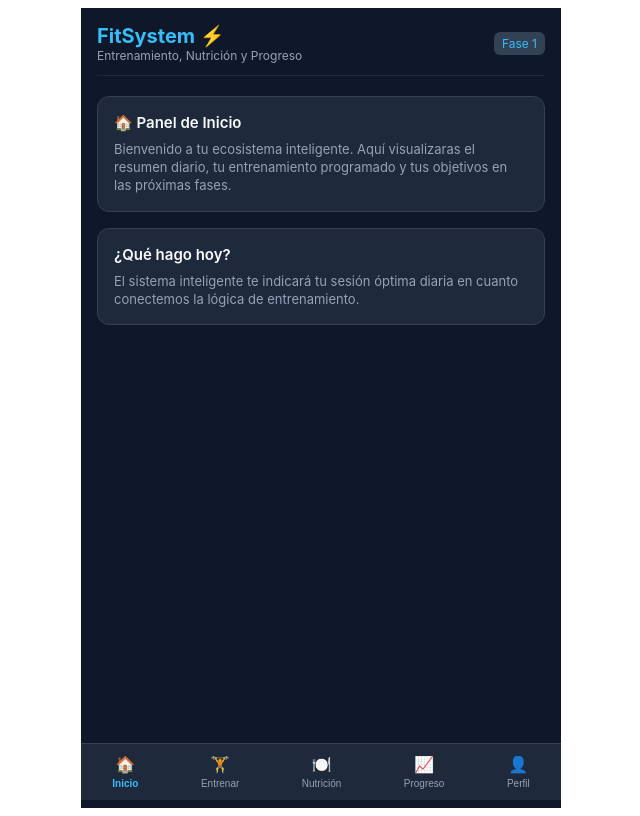
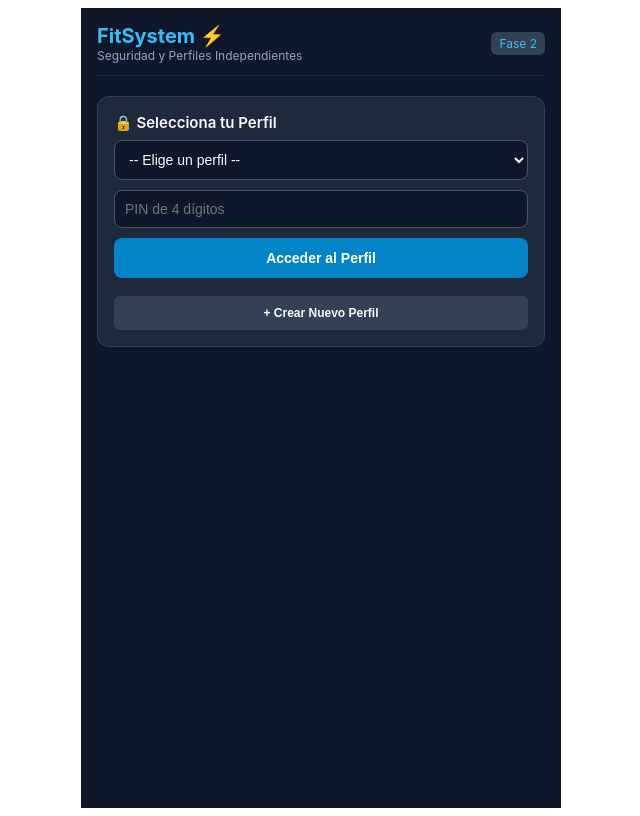
Before and after one commit to Natxmad-boop/fitapp, a React (Vite) app: page / in a window 1280 px wide. Shown: the whole page, without its empty margins (319-959 px from the left). Built offline with nearby package versions, Linux system fonts and the light colour scheme.

Commit message:
Update App.tsx

```diff
--- a/src/App.tsx
+++ b/src/App.tsx
@@ -1,16 +1,37 @@
 import React, { useState } from 'react';
 
+interface Profile {
+  id: string;
+  name: string;
+  pin: string;
+  goal: string;
+}
+
 export default function App() {
+  // Estado de perfiles y sesión
+  const [profiles, setProfiles] = useState<Profile[]>([
+    { id: '1', name: 'Usuario Principal', pin: '1234', goal: 'Ganar músculo' },
+  ]);
+  const [activeProfile, setActiveProfile] = useState<Profile | null>(null);
+  const [enteringPin, setEnteringPin] = useState<string>('');
+  const [selectedProfileId, setSelectedProfileId] = useState<string>('');
+
+  // Modal para crear nuevo perfil
+  const [isCreatingProfile, setIsCreatingProfile] = useState(false);
+  const [newProfileName, setNewProfileName] = useState('');
+  const [newProfilePin, setNewProfilePin] = useState('');
+  const [newProfileGoal, setNewProfileGoal] = useState('Perder grasa');
+
+  // Navegación principal (Fase 1)
   const [activeTab, setActiveTab] = useState<'home' | 'training' | 'nutrition' | 'progress' | 'profile'>('home');
 
-  // Estilos limpios, deportivos y mobile-first
   const styles = {
     container: {
       fontFamily: '-apple-system, BlinkMacSystemFont, "Segoe UI", Roboto, Helvetica, Arial, sans-serif',
       maxWidth: '480px',
       margin: '0 auto',
       padding: '16px',
-      paddingBottom: '90px',
+      paddingBottom: activeProfile ? '90px' : '16px',
       backgroundColor: '#0f172a',
       color: '#f8fafc',
       minHeight: '100vh',
@@ -55,6 +76,40 @@ export default function App() {
       margin: 0,
       lineHeight: '1.4',
     },
+    input: {
+      width: '100%',
+      padding: '10px',
+      borderRadius: '8px',
+      border: '1px solid #475569',
+      backgroundColor: '#0f172a',
+      color: '#f8fafc',
+      fontSize: '14px',
+      marginBottom: '10px',
+      boxSizing: 'border-box' as const,
+    },
+    button: {
+      backgroundColor: '#0284c7',
+      color: '#ffffff',
+      border: 'none',
+      padding: '12px 16px',
+      borderRadius: '8px',
+      fontWeight: '600',
+      cursor: 'pointer',
+      width: '100%',
+      textAlign: 'center' as const,
+      fontSize: '14px',
+      marginBottom: '8px',
+    },
+    secondaryButton: {
+      backgroundColor: '#334155',
+      color: '#f8fafc',
+      border: 'none',
+      padding: '8px 12px',
+      borderRadius: '6px',
+      fontWeight: '600',
+      cursor: 'pointer',
+      fontSize: '12px',
+    },
     nav: {
       position: 'fixed' as const,
       bottom: 0,
@@ -83,67 +138,184 @@ export default function App() {
     }),
   };
 
+  // Manejo de inicio de sesión por PIN
+  const handleLogin = (e: React.FormEvent) => {
+    e.preventDefault();
+    const profile = profiles.find((p) => p.id === selectedProfileId);
+    if (profile && profile.pin === enteringPin) {
+      setActiveProfile(profile);
+      setEnteringPin('');
+    } else {
+      alert('PIN incorrecto o perfil no seleccionado.');
+    }
+  };
+
+  const handleCreateProfile = (e: React.FormEvent) => {
+    e.preventDefault();
+    if (!newProfileName.trim() || newProfilePin.length !== 4) {
+      alert('Introduce un nombre y un PIN válido de 4 dígitos.');
+      return;
+    }
+    const newProf: Profile = {
+      id: Date.now().toString(),
+      name: newProfileName,
+      pin: newProfilePin,
+      goal: newProfileGoal,
+    };
+    setProfiles([...profiles, newProf]);
+    setNewProfileName('');
+    setNewProfilePin('');
+    setIsCreatingProfile(false);
+  };
+
+  // SI NO HAY PERFIL ACTIVO: PANTALLA DE SELECCIÓN Y PIN (FASE 2)
+  if (!activeProfile) {
     return (
       <div style={styles.container}>
         <header style={styles.header}>
           <div>
             <h1 style={styles.logo}>FitSystem ⚡</h1>
-          <p style={styles.subTitle}>Entrenamiento, Nutrición y Progreso</p>
+            <p style={styles.subTitle}>Seguridad y Perfiles Independientes</p>
           </div>
-        <span style={{ fontSize: '12px', backgroundColor: '#334155', padding: '4px 8px', borderRadius: '6px', color: '#38bdf8' }}>Fase 1</span>
+          <span style={{ fontSize: '12px', backgroundColor: '#334155', padding: '4px 8px', borderRadius: '6px', color: '#38bdf8' }}>Fase 2</span>
+        </header>
+
+        <div style={styles.card}>
+          <h2 style={styles.cardTitle}>🔒 Selecciona tu Perfil</h2>
+          {!isCreatingProfile ? (
+            <div>
+              <form onSubmit={handleLogin}>
+                <select
+                  value={selectedProfileId}
+                  onChange={(e) => setSelectedProfileId(e.target.value)}
+                  style={styles.input}
+                >
+                  <option value="">-- Elige un perfil --</option>
+                  {profiles.map((p) => (
+                    <option key={p.id} value={p.id}>
+                      {p.name} ({p.goal})
+                    </option>
+                  ))}
+                </select>
+
+                <input
+                  type="password"
+                  maxLength={4}
+                  placeholder="PIN de 4 dígitos"
+                  value={enteringPin}
+                  onChange={(e) => setEnteringPin(e.target.value)}
+                  style={styles.input}
+                />
+
+                <button type="submit" style={styles.button}>Acceder al Perfil</button>
+              </form>
+
+              <button
+                style={{ ...styles.secondaryButton, width: '100%', marginTop: '10px', padding: '10px' }}
+                onClick={() => setIsCreatingProfile(true)}
+              >
+                + Crear Nuevo Perfil
+              </button>
+            </div>
+          ) : (
+            <div>
+              <h3 style={{ fontSize: '14px', color: '#38bdf8', marginBottom: '10px' }}>Nuevo Perfil</h3>
+              <form onSubmit={handleCreateProfile}>
+                <input
+                  type="text"
+                  placeholder="Nombre"
+                  value={newProfileName}
+                  onChange={(e) => setNewProfileName(e.target.value)}
+                  style={styles.input}
+                />
+                <input
+                  type="password"
+                  maxLength={4}
+                  placeholder="PIN de 4 dígitos"
+                  value={newProfilePin}
+                  onChange={(e) => setNewProfilePin(e.target.value)}
+                  style={styles.input}
+                />
+                <input
+                  type="text"
+                  placeholder="Objetivo principal"
+                  value={newProfileGoal}
+                  onChange={(e) => setNewProfileGoal(e.target.value)}
+                  style={styles.input}
+                />
+                <button type="submit" style={styles.button}>Guardar Perfil</button>
+                <button
+                  type="button"
+                  style={{ ...styles.secondaryButton, width: '100%' }}
+                  onClick={() => setIsCreatingProfile(false)}
+                >
+                  Cancelar
+                </button>
+              </form>
+            </div>
+          )}
+        </div>
+      </div>
+    );
+  }
+
+  // SI HAY PERFIL ACTIVO: MUESTRA LA APLICACIÓN Y LA NAVEGACIÓN (FASE 1 & 2)
+  return (
+    <div style={styles.container}>
+      <header style={styles.header}>
+        <div>
+          <h1 style={styles.logo}>FitSystem ⚡</h1>
+          <p style={styles.subTitle}>Activo: <strong>{activeProfile.name}</strong></p>
+        </div>
+        <button style={styles.secondaryButton} onClick={() => setActiveProfile(null)}>
+          🔒 Bloquear / Salir
+        </button>
       </header>
 
       {/* VISTA 1: INICIO */}
       {activeTab === 'home' && (
         <div>
           <div style={styles.card}>
-            <h2 style={styles.cardTitle}>🏠 Panel de Inicio</h2>
-            <p style={styles.text}>Bienvenido a tu ecosistema inteligente. Aquí visualizaras el resumen diario, tu entrenamiento programado y tus objetivos en las próximas fases.</p>
+            <h2 style={styles.cardTitle}>🏠 Panel de Inicio ({activeProfile.name})</h2>
+            <p style={styles.text}>Objetivo actual: <strong>{activeProfile.goal}</strong></p>
           </div>
           <div style={styles.card}>
             <h2 style={styles.cardTitle}>¿Qué hago hoy?</h2>
-            <p style={styles.text}>El sistema inteligente te indicará tu sesión óptima diaria en cuanto conectemos la lógica de entrenamiento.</p>
+            <p style={styles.text}>Aislamiento de perfil verificado mediante autenticación local por PIN, preparado para conectar con la seguridad RLS de Supabase.</p>
           </div>
         </div>
       )}
 
       {/* VISTA 2: ENTRENAR */}
       {activeTab === 'training' && (
-        <div>
         <div style={styles.card}>
           <h2 style={styles.cardTitle}>🏋️ Zona de Entrenamiento</h2>
-            <p style={styles.text}>Preparado para la gestión de calentamientos, series, pesos, tiempos de descanso y alternativas de ejercicios.</p>
-          </div>
+          <p style={styles.text}>Rutinas y registros exclusivos del perfil de {activeProfile.name}.</p>
         </div>
       )}
 
       {/* VISTA 3: NUTRICIÓN */}
       {activeTab === 'nutrition' && (
-        <div>
         <div style={styles.card}>
           <h2 style={styles.cardTitle}>🍽️ Nutrición y Menús</h2>
-            <p style={styles.text}>Aquí se integrarán los menús personalizados, adaptaciones por tiempo o presupuesto y la lista de la compra automática.</p>
-          </div>
+          <p style={styles.text}>Alimentación y restricciones configuradas para {activeProfile.name}.</p>
         </div>
       )}
 
       {/* VISTA 4: PROGRESO */}
       {activeTab === 'progress' && (
-        <div>
         <div style={styles.card}>
           <h2 style={styles.cardTitle}>📈 Seguimiento de Progreso</h2>
-            <p style={styles.text}>Espacio reservado para el control de peso corporal, medidas, evolución de fuerza y fotografías privadas.</p>
-          </div>
+          <p style={styles.text}>Pesos, medidas y datos privados del perfil.</p>
         </div>
       )}
 
       {/* VISTA 5: PERFIL */}
       {activeTab === 'profile' && (
-        <div>
         <div style={styles.card}>
           <h2 style={styles.cardTitle}>👤 Configuración del Perfil</h2>
-            <p style={styles.text}>Gestión de perfiles independientes protegidos por PIN y preferencias de equipamiento y salud.</p>
-          </div>
+          <p style={styles.text}>Nombre: {activeProfile.name}</p>
+          <p style={styles.text}>PIN protegido de 4 dígitos configurado correctamente.</p>
         </div>
       )}
 
```
Lines whose indentation alone changed are shown as unchanged.
